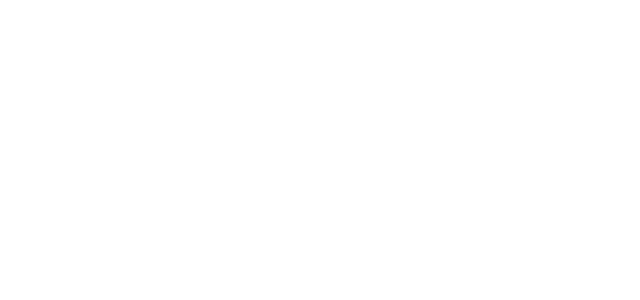
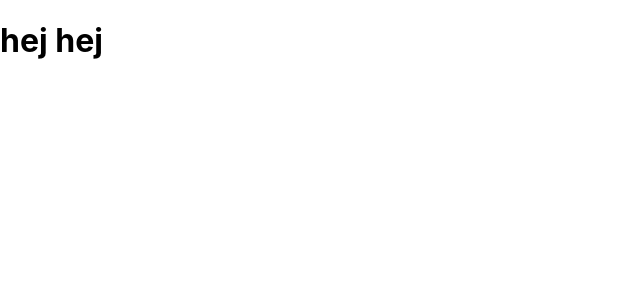
Before and after one commit to NabazKamal/React-monsters-1, a React (Create React App) app: page / in a window 1280 px wide. Shown: the top 300 px of the page, without its empty margins (0-640 px from the left). Built offline with nearby package versions, Linux system fonts and the light colour scheme.

Commit message:
sec commit

```diff
--- a/src/App.js
+++ b/src/App.js
@@ -4,6 +4,7 @@
 function App() {
   return (
     <div className="App">
+    <h1>hej hej</h1>
     </div>
   );
 }
```
